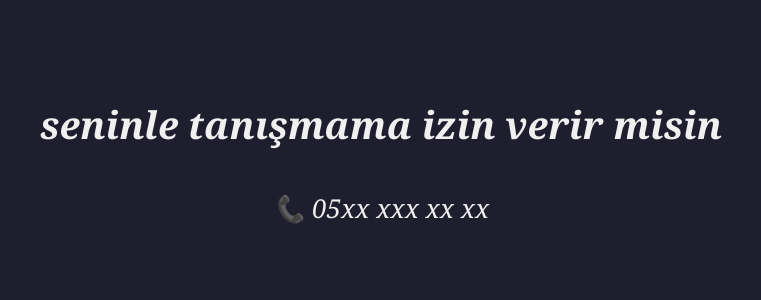
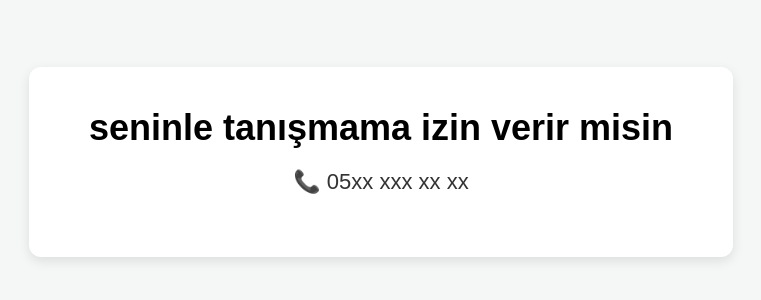
Before and after one commit to isilcicekdal/qrCode, a plain HTML site: page index.html in a window 1280 px wide. Shown: the part 238-538 px from the top of the page, without its empty margins (259-1020 px from the left). Drawn offline with Linux system fonts and the light colour scheme.

Commit message:
Update index.html

```diff
--- a/index.html
+++ b/index.html
@@ -6,29 +6,35 @@
   <style>
     body {
       display: flex;
-      flex-direction: column;
       justify-content: center;
       align-items: center;
       height: 100vh;
       margin: 0;
-      font-family: Georgia, serif;
-      background-color: #1e1e2f;
-      color: #f0f0f0;
+      font-family: Arial, sans-serif;
+      background-color: #f4f7f6;
+    }
+    .card {
+      background: #fff;
+      padding: 40px 60px;
+      border-radius: 12px;
+      box-shadow: 0 4px 12px rgba(0,0,0,0.1);
+      text-align: center;
     }
     h1 {
-      font-size: 38px;
-      font-style: italic;
-      text-align: center;
+      font-size: 36px;
+      margin: 0;
     }
     p {
-      font-size: 26px;
-      margin-top: 15px;
-      font-style: italic;
+      font-size: 22px;
+      margin-top: 20px;
+      color: #333;
     }
   </style>
 </head>
 <body>
-  <h1>seninle tanışmama izin verir misin</h1>
-  <p>📞 05xx xxx xx xx</p>
+  <div class="card">
+    <h1>seninle tanışmama izin verir misin</h1>
+    <p>📞 05xx xxx xx xx</p>
+  </div>
 </body>
 </html>
```
